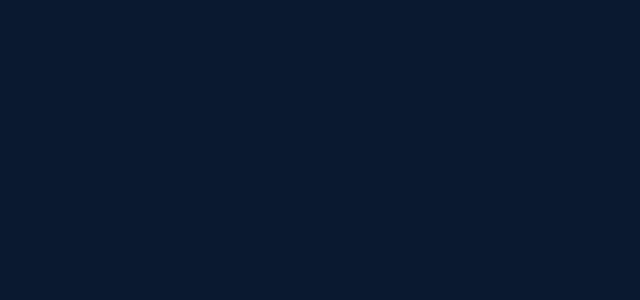
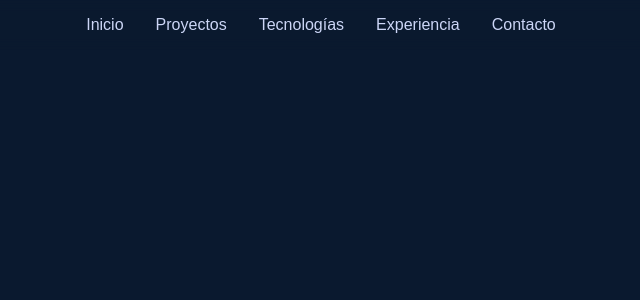
Before and after one commit to Nzr-Dev/Portfolio, a Nuxt app: page / in a window 1280 px wide. Shown: the top 300 px of the page, without its empty margins (319-959 px from the left). Built offline with nearby package versions, Linux system fonts and the light colour scheme.

Commit message:
feat(navbar): add responsive navigation bar (#2)

```diff
--- a/app/app.vue
+++ b/app/app.vue
@@ -1,17 +1,9 @@
 <template>
-  <div id="app">
-    <slot />
+  <div class="main-container">
+    <Navbar />
   </div>
 </template>
 
 <script setup lang="ts">
-// Root App component
+import Navbar from "./components/Navbar.vue";
 </script>
-
-<style lang="scss">
-#app {
-  min-height: 100vh;
-  display: flex;
-  flex-direction: column;
-}
-</style>
--- /dev/null
+++ b/app/components/ContactForm.vue
@@ -0,0 +1,7 @@
+<template>
+  <div></div>
+</template>
+
+<script setup lang="ts"></script>
+
+<style scoped></style>
--- /dev/null
+++ b/app/components/ExperienceCard.vue
@@ -0,0 +1,7 @@
+<template>
+  <div></div>
+</template>
+
+<script setup lang="ts"></script>
+
+<style scoped></style>
--- /dev/null
+++ b/app/components/ExperienceSection.vue
@@ -0,0 +1,7 @@
+<template>
+  <div></div>
+</template>
+
+<script setup lang="ts"></script>
+
+<style scoped></style>
--- /dev/null
+++ b/app/components/Footer.vue
@@ -0,0 +1,7 @@
+<template>
+  <div></div>
+</template>
+
+<script setup lang="ts"></script>
+
+<style scoped></style>
--- /dev/null
+++ b/app/components/HeroSection.vue
@@ -0,0 +1,7 @@
+<template>
+  <div></div>
+</template>
+
+<script setup lang="ts"></script>
+
+<style scoped></style>
--- /dev/null
+++ b/app/components/Navbar.vue
@@ -0,0 +1,43 @@
+<template>
+  <nav class="navbar">
+    <div class="nav-links">
+      <a href="#home">Inicio</a>
+      <a href="#projects">Proyectos</a>
+      <a href="#technologies">Tecnologías</a>
+      <a href="#experience">Experiencia</a>
+      <a href="#contact">Contacto</a>
+    </div>
+  </nav>
+</template>
+
+<style scoped lang="scss">
+.navbar {
+  position: fixed;
+  inset: 0 0 auto 0;
+  top: 0;
+  background: rgba(10, 25, 47, 0.8);
+  backdrop-filter: blur(6px);
+  z-index: 50;
+  padding: 1rem 0;
+}
+
+.nav-links {
+  max-width: var(--max-width);
+  margin: 0 auto;
+  display: flex;
+  justify-content: center;
+  gap: 2rem;
+  padding: 0 1rem;
+}
+
+.nav-links a {
+  color: var(--text-color);
+  font-weight: 500;
+  text-decoration: none;
+  transition: color 0.25s ease;
+}
+
+.nav-links a:hover {
+  color: var(--accent-color);
+}
+</style>
--- /dev/null
+++ b/app/components/ProjectCard.vue
@@ -0,0 +1,7 @@
+<template>
+  <div></div>
+</template>
+
+<script setup lang="ts"></script>
+
+<style scoped></style>
--- /dev/null
+++ b/app/components/ProjectSection.vue
@@ -0,0 +1,7 @@
+<template>
+  <div></div>
+</template>
+
+<script setup lang="ts"></script>
+
+<style scoped></style>
--- /dev/null
+++ b/app/components/TechCard.vue
@@ -0,0 +1,7 @@
+<template>
+  <div></div>
+</template>
+
+<script setup lang="ts"></script>
+
+<style scoped></style>
--- /dev/null
+++ b/app/components/TechnologiesSection.vue
@@ -0,0 +1,7 @@
+<template>
+  <div></div>
+</template>
+
+<script setup lang="ts"></script>
+
+<style scoped></style>
--- a/app/pages/index.vue
+++ b/app/pages/index.vue
@@ -9,3 +9,5 @@
     <Footer />
   </div>
 </template>
+
+<script></script>
```
